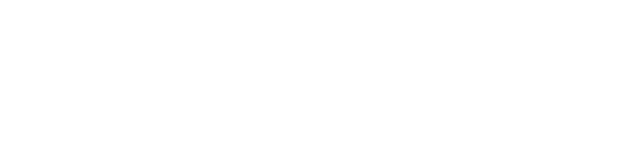
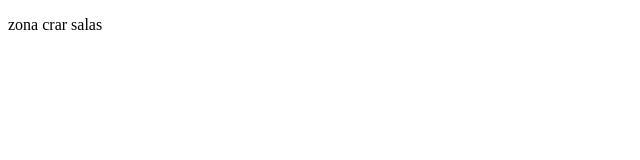
Before and after one commit to FedericoSellanes/chat_bob, a plain HTML site: page chat/crar_sala/crear_sala.html in a window 1280 px wide. Shown: the whole page, without its empty margins (0-640 px from the left). Drawn offline with Linux system fonts and the light colour scheme.

Commit message:
solucionando cosas

```diff
--- a/chat/crar_sala/crear_sala.html
+++ b/chat/crar_sala/crear_sala.html
@@ -7,7 +7,7 @@
     <title>Crear sala</title>
 </head>
 <body>
-
+    <p>zona crar salas</p>
 
 
 
```
